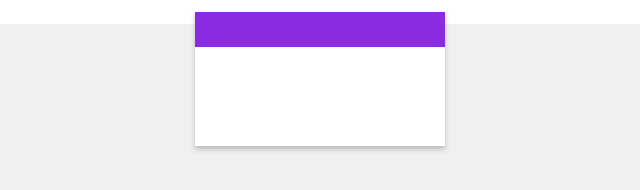
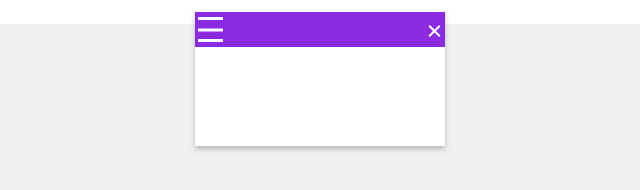
Before and after one commit to HardGen/Notes, a plain HTML site: page index.html in a window 1280 px wide. Both pictures are taken after a click on the item "Создать Новую заметку". Shown: the full height of the page, 445-1085 px from the left. Drawn offline with Linux system fonts and the light colour scheme.

Commit message:
add palate

```diff
--- a/COLORS.js
+++ /dev/null
@@ -1,12 +0,0 @@
-const colors = {
-    ORAGE: "#f6930e",
-    red: "#f62a0e",
-    pink: "#f10ef6",
-    purple: "#860ef6",
-    darkblue: "#0e55f6",
-    blue: "#0ebaf6",
-    green: "#40f60e",
-    yellow: "#dff60e",
-}
-
-export default colors
--- a/index.html
+++ b/index.html
@@ -9,11 +9,9 @@
 </head>
 <body>
 
-    <div class="main" >
-
-    </div>
+    <div class="main" ></div>
 
 
-    <script type="module" src="script.js"></script>
+    <script type="module" src="main.js"></script>
 </body>
 </html>
--- a/script.js
+++ b/main.js
@@ -1,4 +1,7 @@
-import colors from "./COLORS.js"
+
+
+// export default colors
+// import colors from "./COLORS.js"
 
 
 
@@ -88,6 +91,19 @@ function Win(options) {
         this._isDrag = false
 
         const header = document.createElement('div')
+        const header_menuDiv = document.createElement('div')
+        const win_close = document.createElement('div')
+
+        header_menuDiv.classList.add("header_menu")
+        win_close.classList.add("win_close")
+        win_close.append(document.createElement('span'), document.createElement('span'))
+        header_menuDiv.append(document.createElement('span'),
+                document.createElement('span'),
+                document.createElement('span'))
+
+        header.append(header_menuDiv)
+        header.append(win_close)
+
         header.classList.add('window__header')
         header.setAttribute('draggable', "true")
         this.elem.append(header)
@@ -105,6 +121,13 @@ function Win(options) {
         header.addEventListener("dragstart", dragStart.bind(this))
 
         header.addEventListener('dragend', dragEnd.bind(this))
+        header.addEventListener('changeColor', function(event) {
+            header.style.backgroundColor = event.detail.color
+        })
+
+        header_menuDiv.addEventListener('click', function(e) {
+            ColorPalate.show(e.clientX, e.clientY, header)
+        })
     }
 }
 
@@ -130,3 +153,56 @@ function removeOverClass() {
         // console.log(item);
     })
 }
+
+
+var ColorPalate = {
+     colors : {
+        ORAGE: "#f6930e",
+        red: "#f62a0e",
+        pink: "#f10ef6",
+        purple: "#860ef6",
+        darkblue: "#0e55f6",
+        blue: "#0ebaf6",
+        green: "#40f60e",
+        yellow: "#dff60e",
+    },
+
+    dispatcher: null,
+
+    domElem: document.createElement('div'),
+
+    init: function() {
+        this.domElem.classList.add('color_palate')
+        for(let [key, value] of Object.entries(this.colors)) {
+            const itemElem = document.createElement('div')
+            itemElem.classList.add("circle")
+            itemElem.dataset.color = `${value}`
+            itemElem.style.backgroundColor = value
+            itemElem.addEventListener('click', (function(e){
+                this.dispatcher.dispatchEvent(new CustomEvent('changeColor', {
+                    detail: {
+                        color: itemElem.dataset.color
+                    }
+                }))
+                this.hide()
+            }).bind(this))
+
+            this.domElem.append(itemElem)
+        }
+    },
+
+    hide: function() {
+        this.domElem.style.display = 'none'
+    },
+
+    show: function(x, y, elem) {
+        this.dispatcher = elem
+        this.domElem.style.left = x - 30 + "px"
+        this.domElem.style.top = y - 65 + "px"
+        this.domElem.style.display = 'flex'
+    }
+}
+
+ColorPalate.init()
+
+document.body.append(ColorPalate.domElem)
--- a/style.css
+++ b/style.css
@@ -50,6 +50,11 @@
     height: 35px;
     box-shadow: 0 3px 5px rgba(113, 113, 113, 0.43);
     background-color: blueviolet;
+    display: flex;
+    flex-direction: row;
+    align-items: center;
+    padding: 3px;
+    justify-content: space-between;
 }
 
 .window__textarea {
@@ -63,3 +68,76 @@
 .over {
     z-index: 1000;
 }
+
+.header_menu {
+    width: 25px;
+    height: 25px;
+    background-color: none;
+    position: relative;
+}
+
+.header_menu span {
+    display: block;
+    background-color: white;
+    width: 100%;
+    height: 3px;
+    position: absolute;
+    border: none;
+}
+
+.header_menu span:nth-child(1) {
+    top: 0px;
+}
+
+.header_menu span:nth-child(2) {
+    top: 50%;
+    transform: translate(0, -50%);
+}
+
+.header_menu span:nth-child(3) {
+    bottom: 0px;
+}
+
+.win_close {
+    display: block;
+    width: 15px;
+    height: 15px;
+    background-color: none;
+    position: relative;
+}
+
+.win_close span {
+    display: block;
+    background-color: white;
+    height: 2px;
+    width: 100%;
+    position: absolute;
+    transform: translate(0, -50%);
+    top: 50%;
+}
+
+.win_close span:nth-child(1) {
+    transform: rotateZ(45deg);
+    transform-origin: center;
+}
+
+.win_close span:nth-child(2) {
+    transform: rotateZ(-45deg);
+    transform-origin: center;
+}
+
+.circle {
+    width: 25px;
+    height: 25px;
+    border-radius: 50px;
+    margin: 5px;
+    cursor: pointer;
+}
+
+.color_palate {
+    display: none;
+    flex-direction: row;
+    padding: 5px;
+    position: absolute;
+    z-index: 10000;
+}
```
Also changed, not shown: 1 other file.
